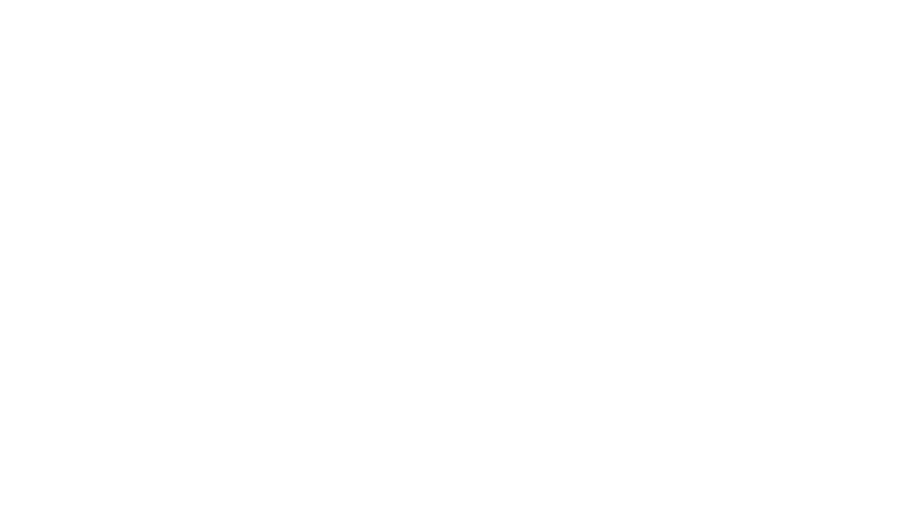
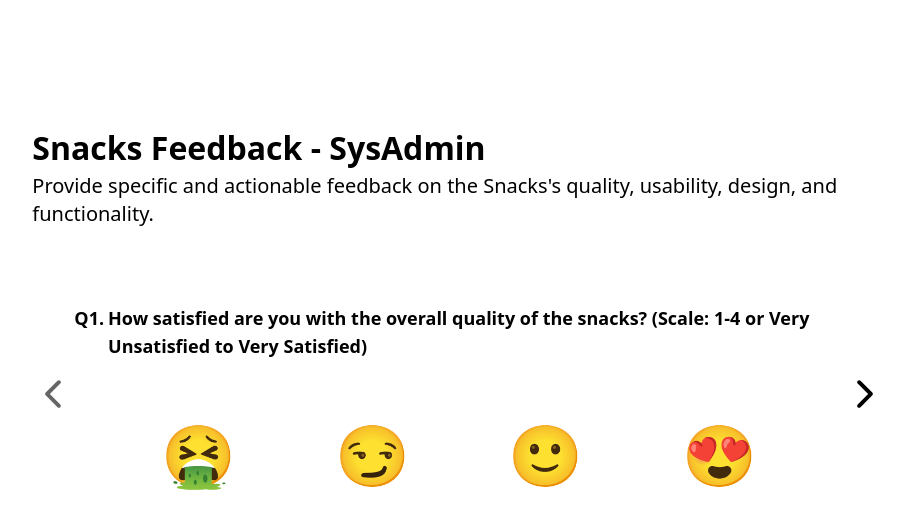
Before and after one commit to Balaji-Parimelazhagan/pulse-connect, a React (Vite) app in the folder ui/: page /survey/1/response in a window 1280 px wide. Before the commit this address had no page. Shown: the top 528 px of the page, without its empty margins (181-1085 px from the left). Built offline with nearby package versions, Linux system fonts and the light colour scheme.

Commit message:
feature: survey response.

```diff
--- a/ui/src/App.tsx
+++ b/ui/src/App.tsx
@@ -7,6 +7,7 @@ import Login from './pages/Login';
 import '/src/App.css';
 import AnonymousChat from './pages/AnonymousChat';
 import SurveyDetail from './pages/SurveyDetail';
+import SurveyResponse from './pages/SurveyResponse';
 
 const App = () => {
   const routes = useRoutes([
@@ -42,6 +43,10 @@ const App = () => {
       path: '/survey/:id',
       element: <FillSurvey />,
     },
+    {
+      path: '/survey/:id/response',
+      element: <SurveyResponse />,
+    },
   ]);
   return <>{routes}</>;
 };
--- a/ui/src/index.css
+++ b/ui/src/index.css
@@ -22,3 +22,18 @@
 .text-4xl {
   font-size: 2rem;
 }
+
+.emoji-wrapper:hover p:not(:hover) {
+  opacity: 0.6;
+  transform: scale(0.9);
+}
+
+.emoji-wrapper p:hover {
+  opacity: 1;
+  transform: scale(1);
+}
+
+.p-rating .p-rating-item .p-rating-icon.p-icon {
+  height: 2rem;
+  width: 2rem;
+}
--- /dev/null
+++ b/ui/src/pages/SurveyResponse.tsx
@@ -0,0 +1,100 @@
+import { useState } from "react";
+import { IoIosArrowBack, IoIosArrowForward } from "react-icons/io";
+import { Button } from "primereact/button";
+import { InputTextarea } from "primereact/inputtextarea";
+import { Rating } from "primereact/rating";
+
+const SurveyResponse = () => {
+  const [page, setPage] = useState(1);
+  const [value, setValue] = useState(null);
+  return (
+    <div className="w-2/3 mx-auto h-[85%] pt-[10%]">
+      <div>
+        <h1 className="text-4xl font-bold">
+          Snacks Feedback - <span className="font-semibold">SysAdmin</span>
+        </h1>
+        <p className="mt-1 text-xl">
+          Provide specific and actionable feedback on the Snacks's quality,
+          usability, design, and functionality.
+        </p>
+      </div>
+      <div className="flex justify-between items-center h-[60%]">
+        <div className={`${page === 1 && value ? "hidden" : ""}`}>
+          <Button
+            disabled={page === 1}
+            onClick={() => setPage((preValue) => preValue - 1)}
+          >
+            <IoIosArrowBack size={42} />
+          </Button>
+        </div>
+        {page === 1 && !value && (
+          <div className="flex flex-col">
+            <div className="flex space-x-1 font-semibold text-lg">
+              <p>Q1.</p>
+              <p>
+                How satisfied are you with the overall quality of the snacks?
+                (Scale: 1-4 or Very Unsatisfied to Very Satisfied)
+              </p>
+            </div>
+            <div
+              className="flex space-x-3 mt-16 text-6xl justify-evenly emoji-wrapper"
+              onClick={() => setPage((preValue) => preValue + 1)}
+            >
+              <p>{`🤮`}</p>
+              <p>{`😏`}</p>
+              <p>{`🙂`}</p>
+              <p>{`😍`}</p>
+            </div>
+          </div>
+        )}
+        {page === 2 && (
+          <div className="flex flex-col">
+            <div className="flex space-x-1 font-semibold text-lg">
+              <p>Q2.</p>
+              <p>Do you have any suggestions for improving the snacks?</p>
+            </div>
+            <div className="flex space-x-3 mt-10 text-xl">
+              <InputTextarea className="border-b grow" autoFocus />
+            </div>
+          </div>
+        )}
+        {page === 3 && (
+          <div className="flex flex-col">
+            <div className="flex space-x-1 font-semibold text-lg">
+              <p>Q3.</p>
+              <p>
+                How would you rate your experience with the current vendor in
+                terms of package, and taste on a scale of 1 to 5?
+              </p>
+            </div>
+            <div className="flex space-x-3 mt-10 justify-center">
+              <Rating
+                value={value}
+                onChange={(e) => {
+                  setValue(e.value);
+                  setPage(1);
+                }}
+                cancel={false}
+              />
+            </div>
+          </div>
+        )}
+        {page === 1 && value && (
+          <div>
+            <img src="src/assets/tick.png" alt="success" />
+          </div>
+        )}
+        <div className={`${page === 1 && value ? "hidden" : ""}`}>
+          <Button
+            disabled={page === 3}
+            onClick={() => setPage((preValue) => preValue + 1)}
+          >
+            <IoIosArrowForward size={42} />
+          </Button>
+        </div>
+      </div>
+    </div>
+  );
+};
+
+export default SurveyResponse;
```
Also changed, not shown: ui/src/mocks/mock.ts (+47 -47 lines), ui/src/assets/tick.png (added).
